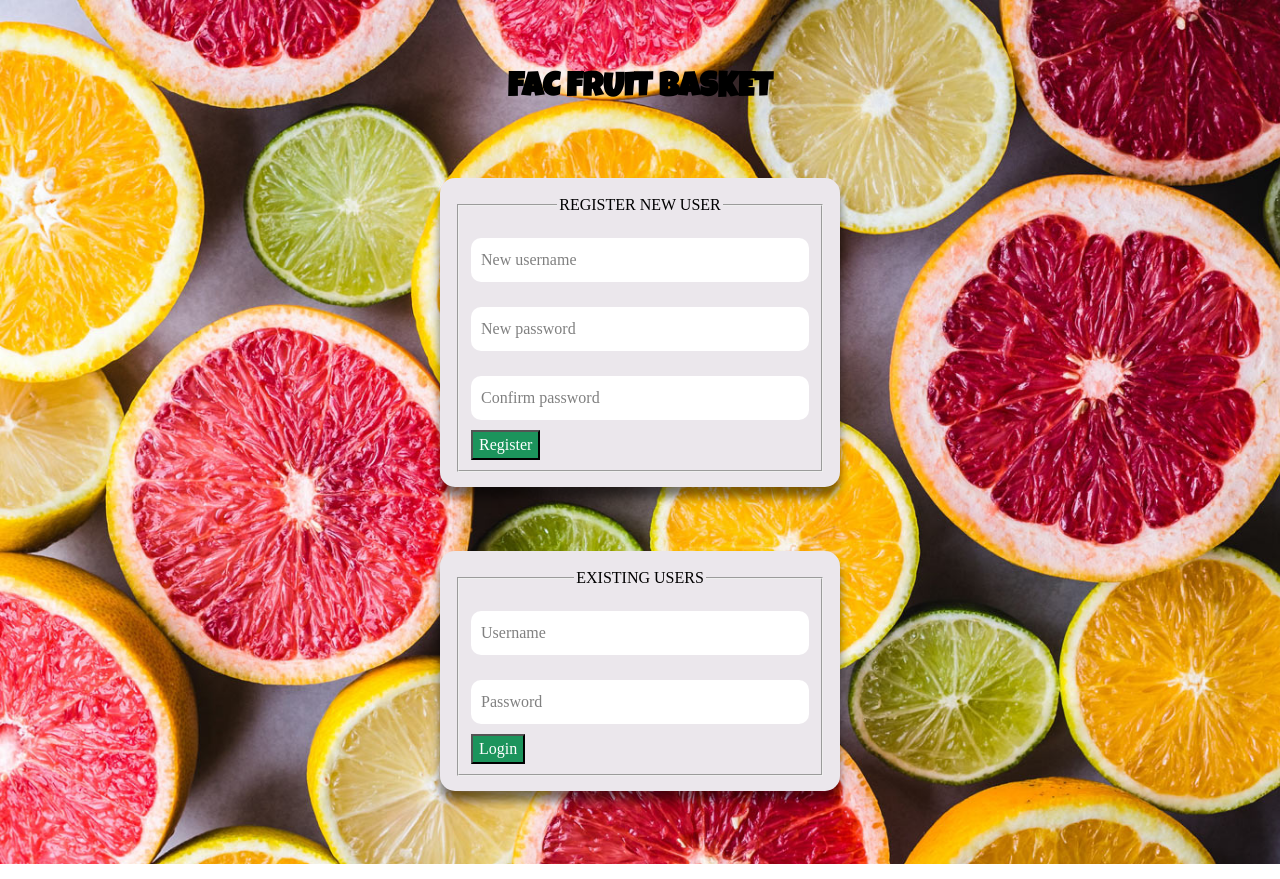
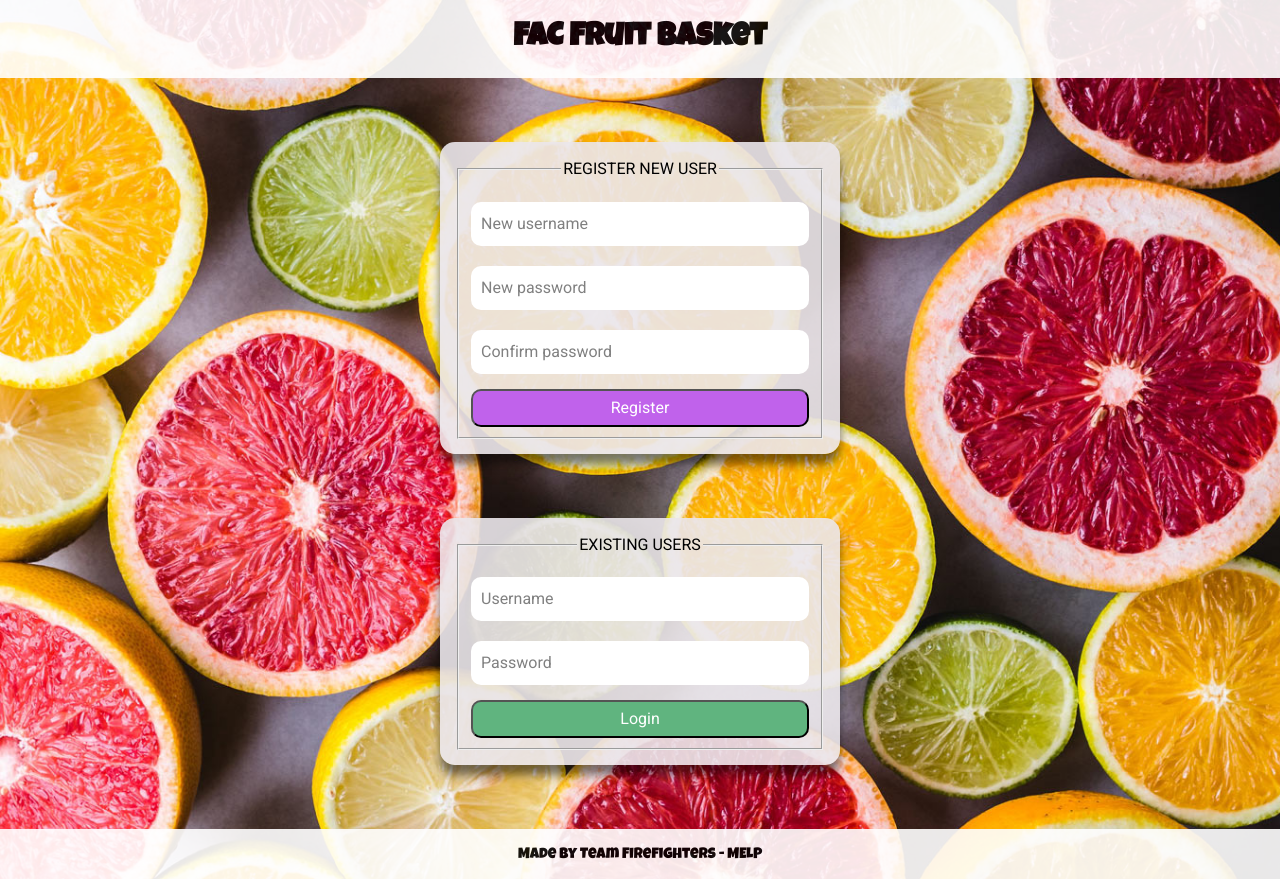
Before and after one commit to fac18/week7-mepl, a website: page index.html in a window 1280 px wide. Drawn offline with Linux system fonts and the light colour scheme.

Commit message:
add css to login page

```diff
--- a/index.html
+++ b/index.html
@@ -9,12 +9,8 @@
     <link rel="shortcut icon" type="image/x-icon" href="./public/favicon.ico" />
     <link rel="stylesheet" href="./public/css/reset.css" />
     <link rel="stylesheet" href="./public/css/index.css" />
-    <!-- <link
-      href="https://fonts.googleapis.com/css?family=Berkshire+Swash&display=swap"
-      rel="stylesheet"
-    /> -->
     <link
-      href="https://fonts.googleapis.com/css?family=Luckiest+Guy&display=swap"
+      href="https://fonts.googleapis.com/css?family=Luckiest+Guy|Roboto&display=swap"
       rel="stylesheet"
     />
 
@@ -22,7 +18,9 @@
   </head>
 
   <body>
-    <h1 class="hBox fWrapper">FAC Fruit Basket</h1>
+    <section class="heading-section">
+      <h1>FAC Fruit Basket</h1>
+    </section>
     <section class="nameField fWrapper">
       <div class="user-form-container">
         <!-- /* Changed from submitname to registername - amend on post request and router*/ -->
@@ -108,6 +106,7 @@
         </form>
       </div>
     </section>
+    <footer>Made by Team Firefighters - MELP</footer>
 
     <script type="text/javascript" src="./public/scripts/index.js"></script>
   </body>
--- a/public/css/index.css
+++ b/public/css/index.css
@@ -2,17 +2,21 @@ body {
   background-image: url("../background.jpg");
   background-repeat: no-repeat;
   background-size: cover;
+  font-family: "Roboto", sans-serif;
 }
 
 h1 {
   font-family: "Luckiest Guy", cursive;
-  font-size: 2.1rem;
-  text-transform: uppercase;
+  font-size: 2rem;
   text-align: center;
+  padding: 15px;
 }
-
-.fWrapper {
-  margin: 5%;
+.heading-section {
+  background-color: white;
+  opacity: 0.9;
+  top: 0;
+  width: 100%;
+  justify-content: center;
 }
 
 /* Register User and Check Existing user form sections */
@@ -21,14 +25,15 @@ legend {
   font-size: 1rem;
   text-transform: uppercase;
   text-align: center;
+  border-radius: 15px;
 }
 
 .user-form-container {
   width: 95%;
   max-width: 400px;
   padding: 15px;
-  margin: 0 auto;
-  background: rgb(235, 231, 236);
+  margin: 5% auto;
+  background: rgba(235, 231, 236, 0.9);
   box-shadow: 0 10px 10px rgba(0, 0, 0, 0.5);
   border-radius: 15px;
 }
@@ -43,7 +48,7 @@ legend {
   border-radius: 10px;
   padding: 10px 0 10px 10px;
   color: #000;
-  margin-bottom: 10px;
+  margin-bottom: 5px;
   border: none;
   outline: none;
 }
@@ -67,8 +72,26 @@ legend {
 }
 
 button {
-  background-color: rgb(28, 148, 92);
   color: white;
-  display: flex;
-  align-content: center;
+  width: 100%;
+  border-radius: 10px;
+  padding: 5px 10px;
+  margin-top: 10px;
 }
+#registerBtn {
+  background-color: rgb(192, 98, 235);
+}
+#loginBtn {
+  background-color: rgb(96, 180, 127);
+}
+
+footer {
+  background: white;
+  height: 50px;
+  font-family: "Luckiest Guy", cursive;
+  font-size: 15px;
+  text-align: center;
+  vertical-align: middle;
+  padding: 15px;
+  opacity: 0.9;
+}
```
